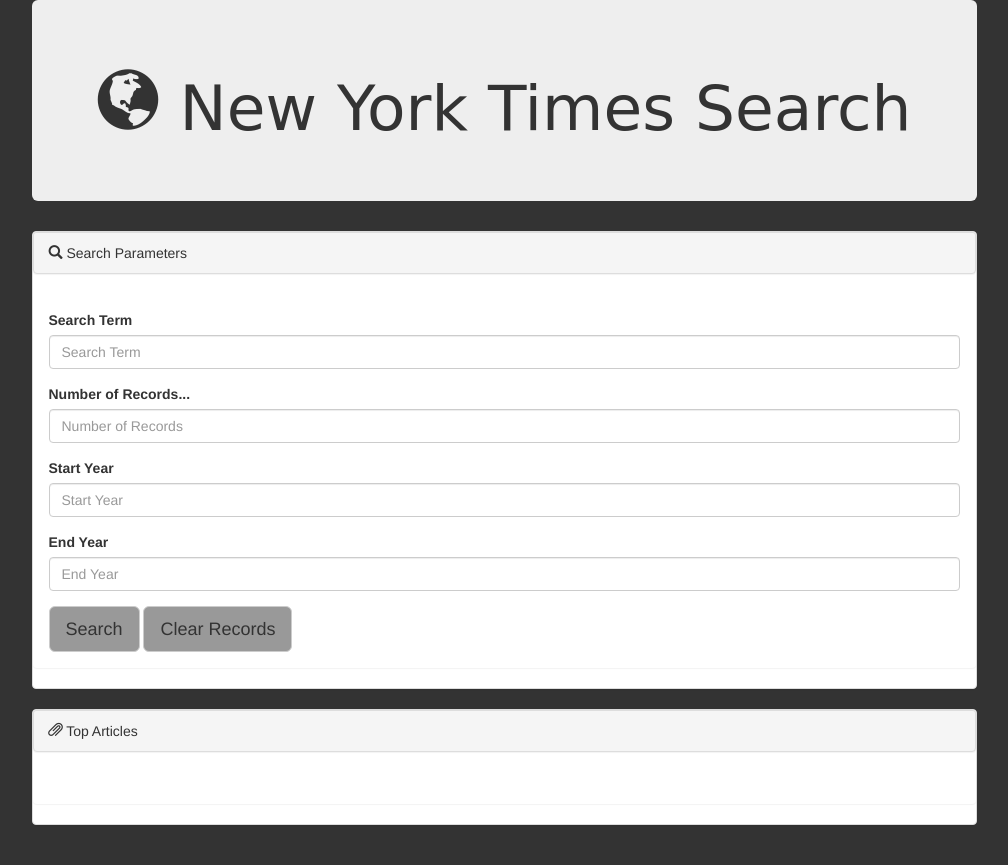
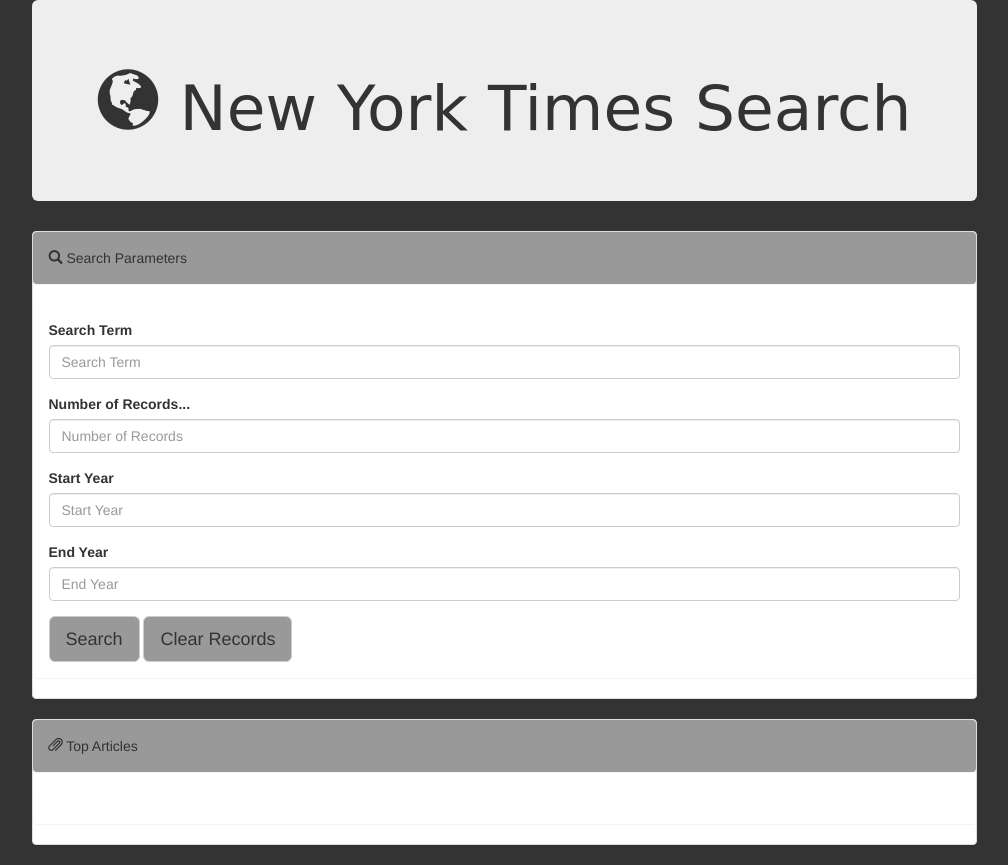
Before and after one commit to AlexRhee/NYT-App, a plain HTML site: page index.html in a window 1280 px wide. Shown: the whole page, without its empty margins (136-1144 px from the left). Drawn offline with nearby package versions, Linux system fonts and the light colour scheme; a web font is replaced by a local one.

Commit message:
changed panel headings

```diff
--- a/assets/css/style.css
+++ b/assets/css/style.css
@@ -7,3 +7,6 @@
 .btn-body {
     background-color: #999;
 }
+.top {
+    background-color: #999;
+}
--- a/index.html
+++ b/index.html
@@ -20,7 +20,7 @@
                 <div class="jumbotron">
                     <h1 id="header"><center><span class="glyphicon glyphicon-globe" aria-hidden="true"></span> New York Times Search</h1></center></div>
                 <div class="panel panel-default">
-                    <div class="panel panel-heading">
+                    <div class="panel panel-body top">
                             <span class="glyphicon glyphicon-search" aria-hidden="true"></span> Search Parameters
                     </div>
                     <div class="panel panel-body">
@@ -50,7 +50,7 @@
                 </div>
 
                 <div class="panel panel-default">
-                    <div class="panel panel-heading">
+                    <div class="panel panel-body top">
                                 <span class="glyphicon glyphicon-paperclip" aria-hidden="true"></span> Top Articles
                     </div>
                     <div class="panel panel-body">
```
